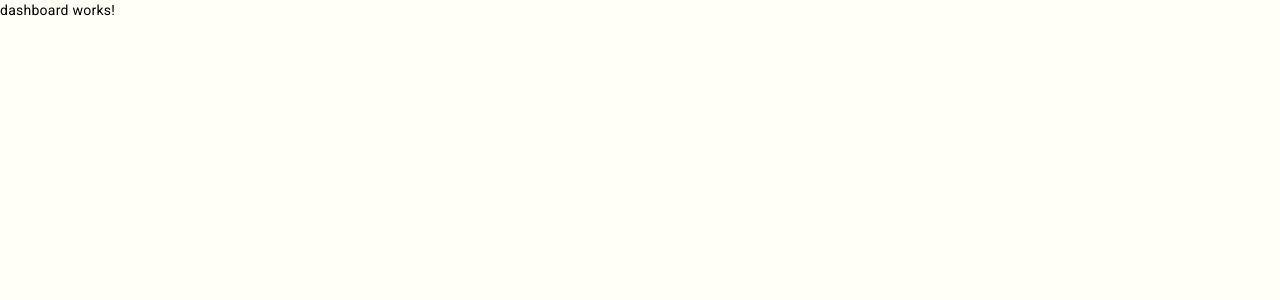
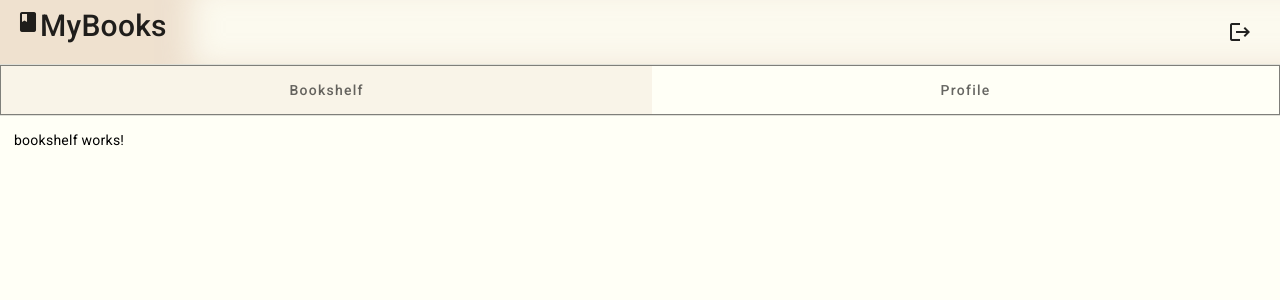
Before and after one commit to Metaluppolo/angular-bookshelf-app, an Angular app: page /bookshelf in a window 1280 px wide. Shown: the top 300 px of the page. Built offline with nearby package versions, Linux system fonts and the light colour scheme; sample sign-in values are in the browser's storage.

Commit message:
Implemented DashboardComponent

```diff
--- a/src/app/components/dashboard/dashboard.component.html
+++ b/src/app/components/dashboard/dashboard.component.html
@@ -1 +1,22 @@
-<p>dashboard works!</p>
+<mat-toolbar>
+    <div class="logo">
+        <mat-icon>book</mat-icon>
+        <p> MyBooks </p>
+    </div>
+    <span class="spacer"></span>
+    <button mat-icon-button aria-label="Icon-button with share icon" (click)="onLogout()">
+        <mat-icon>logout</mat-icon>
+    </button>
+</mat-toolbar>
+
+<mat-divider/>
+
+<nav mat-tab-nav-bar [tabPanel]="tabPanel">
+    <a mat-tab-link routerLink="bookshelf" [routerLinkActive]="'active'"> Bookshelf </a>
+    <a mat-tab-link routerLink="profile" [routerLinkActive]="'active'"> Profile </a>
+    <!-- <a mat-tab-link disabled> W.I.P. </a> -->
+</nav>
+
+<mat-divider/>
+
+<mat-tab-nav-panel #tabPanel><router-outlet/></mat-tab-nav-panel>
--- a/src/app/components/dashboard/dashboard.component.scss
+++ b/src/app/components/dashboard/dashboard.component.scss
@@ -0,0 +1,29 @@
+@import "../../../colors.scss";
+
+mat-toolbar {
+    background-color:  rgba($bg-color-dark, 0.1);
+    box-shadow: inset 200px -5px 30px -10px rgba($bg-color-dark, 0.5);
+
+    .logo {
+        display: flex;
+        align-items: flex-start;
+        font-size: 1.5em;
+    }
+
+    .spacer {
+        flex: 1 1 auto;
+    }
+}
+
+nav {
+    border: 1px solid rgba(0, 0, 0, 0.5);
+
+    .active {
+        background-color:  rgba($bg-color-dark, 0.2);
+    }
+}
+
+mat-tab-nav-panel {
+    position: absolute;
+    margin: 1em;
+}
--- a/src/app/components/dashboard/dashboard.component.ts
+++ b/src/app/components/dashboard/dashboard.component.ts
@@ -1,4 +1,5 @@
 import { Component } from '@angular/core';
+import { AuthService } from 'src/app/auth/auth.service';
 
 @Component({
   selector: 'app-dashboard',
@@ -7,4 +8,9 @@ import { Component } from '@angular/core';
 })
 export class DashboardComponent {
 
+  constructor(private authService: AuthService) { }
+
+  onLogout() {
+    this.authService.logout();
+  }
 }
```
